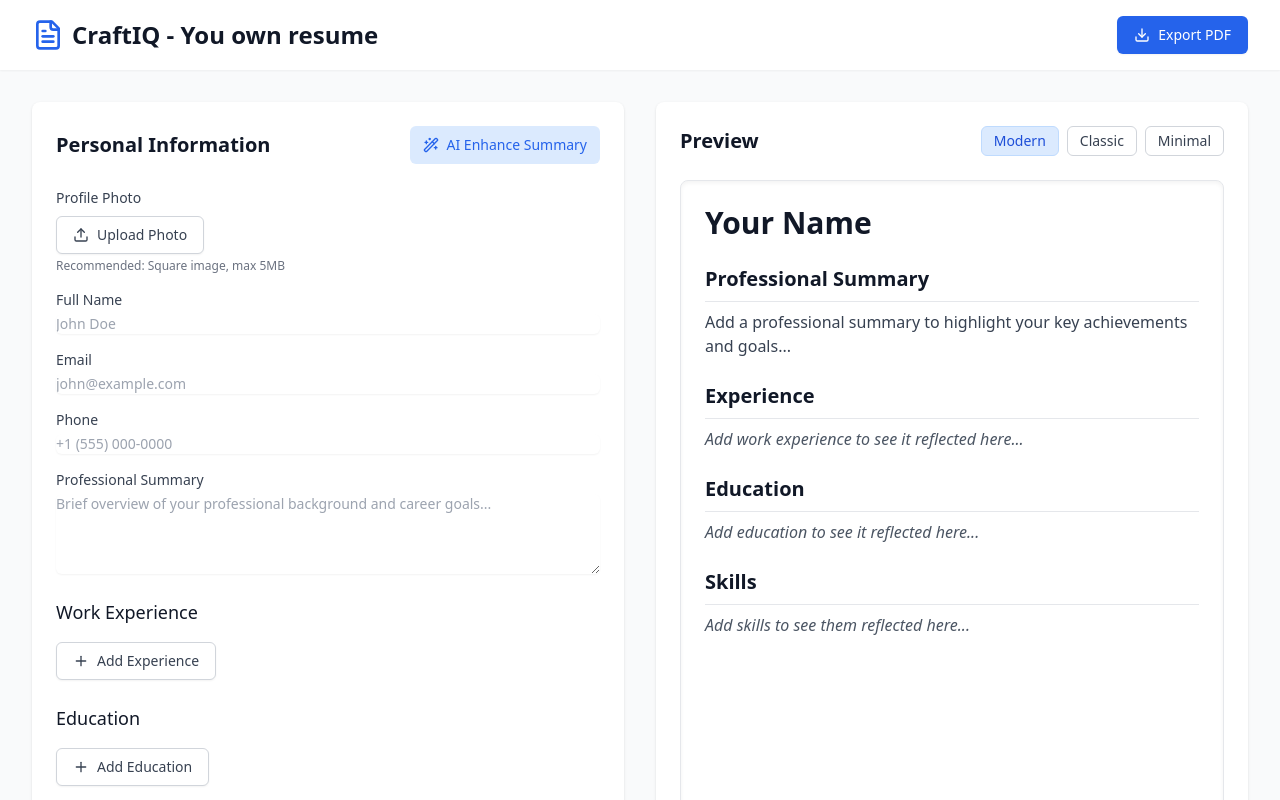
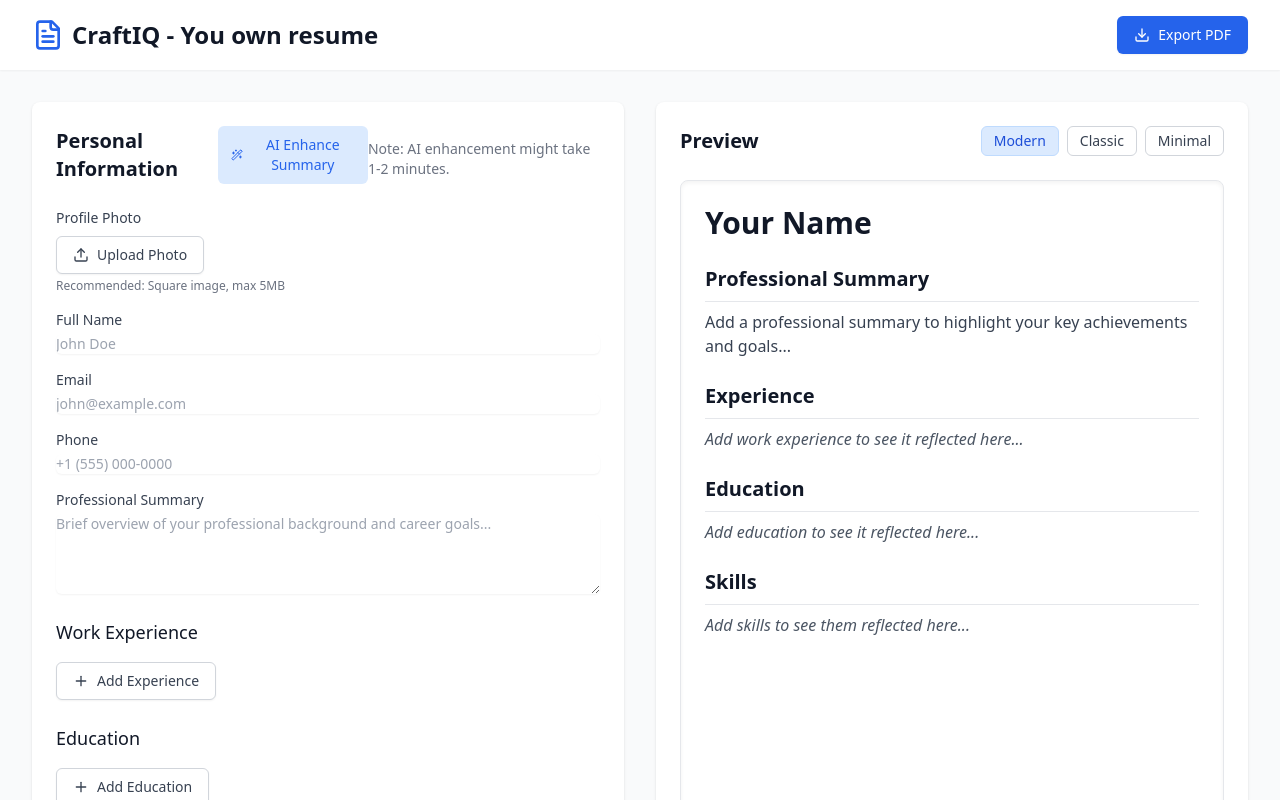
Before and after one commit to infisble/iatestedfrontend, a React (Vite) app in the folder client/: page / in a window 1280 px wide. Shown: the top 800 px of the page. Built offline with nearby package versions, Linux system fonts and the light colour scheme.

Commit message:
Update ResumeForm.tsx

```diff
--- a/client/src/components/ResumeForm.tsx
+++ b/client/src/components/ResumeForm.tsx
@@ -209,6 +209,9 @@ const ResumeForm: React.FC<ResumeFormProps> = ({ data, onChange }) => {
             </>
           )}
         </button>
+        <p className="text-sm text-gray-500 mt-2">
+  Note: AI enhancement might take 1-2 minutes.
+         </p>
       </div>
 
       {enhanceError && (
```
